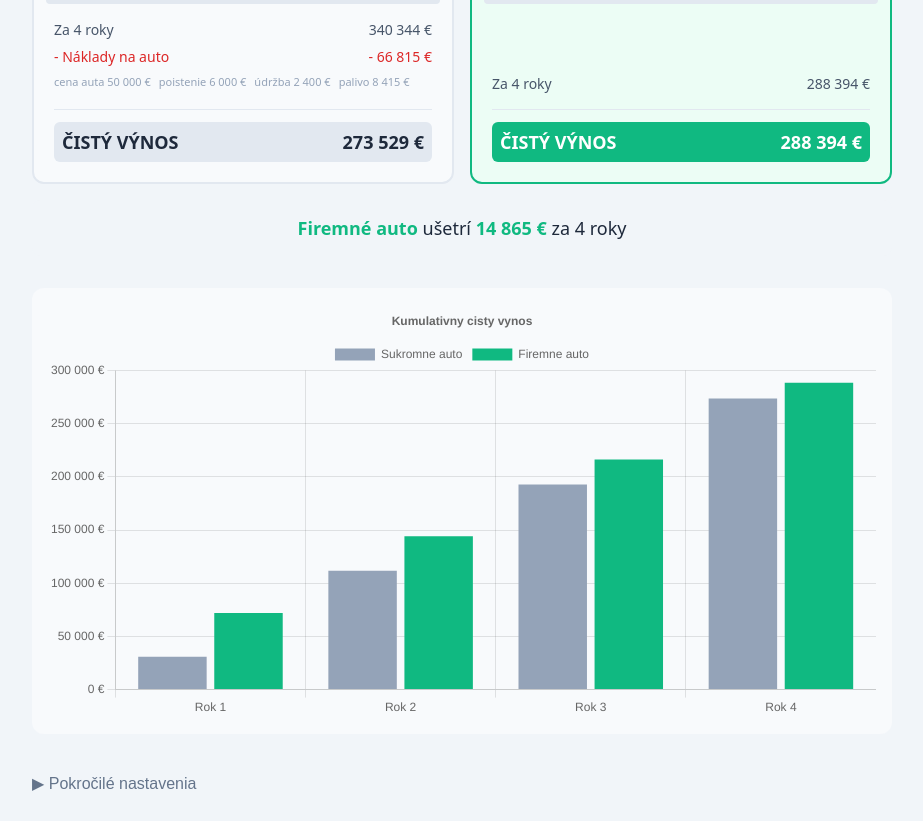
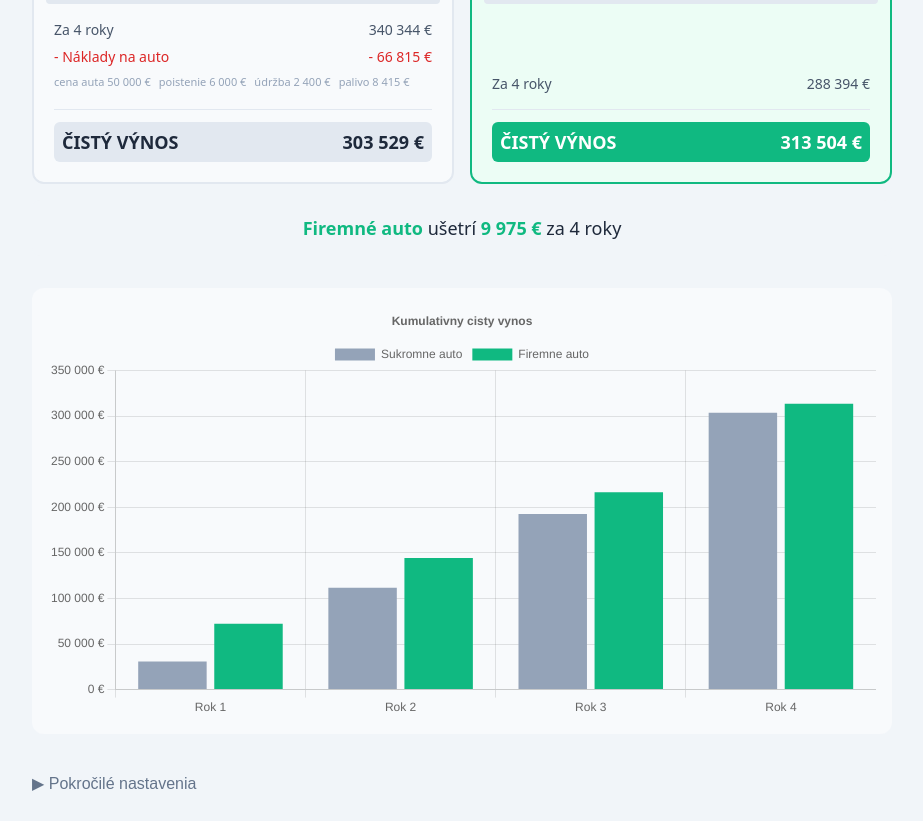
Before and after one commit to mcsdodo/sukromne-vs-firemne-auto, a Vue app: page / in a window 1280 px wide. Shown: the part 938-1759 px from the top of the page, without its empty margins (178-1101 px from the left). Built offline with nearby package versions, Linux system fonts and the light colour scheme.

Commit message:
feat: add car sale calculations to useCalculator
🤖 Generated with [Claude Code](https://claude.com/claude-code)

Co-Authored-By: Claude <noreply@anthropic.com>

```diff
--- a/src/composables/useCalculator.js
+++ b/src/composables/useCalculator.js
@@ -25,6 +25,15 @@ export function useCalculator() {
 
   // Helper: remove VAT
   const withoutVat = (amount) => amount / (1 + vatRate.value)
+
+  // Helper: calculate residual value (linear interpolation)
+  // Anchors: 2y=80%, 4y=60%, 6y=40% -> -10% per year
+  const residualValuePercent = computed(() => {
+    const percent = 1.0 - (years.value * 0.10)
+    return Math.max(0.20, Math.min(0.90, percent))  // clamp 20%-90%
+  })
+
+  const salePrice = computed(() => carPrice.value * residualValuePercent.value)
 
   // Helper: calculate fuel cost
   const fuelCost = computed(() => {
@@ -58,7 +67,12 @@ export function useCalculator() {
 
     // Multi-year totals
     const totalCashOverYears = annualCash * years.value
-    const netToOwner = totalCashOverYears - personalCarPurchase - personalRunningCosts
+
+    // Sale income (private owner gets full amount, no corporate taxes)
+    const saleIncome = salePrice.value
+
+    // Net to owner now includes sale income
+    const netToOwner = totalCashOverYears - personalCarPurchase - personalRunningCosts + saleIncome
 
     return {
       // Annual breakdown
@@ -76,6 +90,9 @@ export function useCalculator() {
       personalCarPurchase,
       personalRunningCosts,
       netToOwner,
+      // Sale data
+      salePrice: salePrice.value,
+      saleIncome,
       // Cost breakdown (for display)
       costBreakdown: {
         depreciation: personalCarPurchase,
@@ -133,6 +150,15 @@ export function useCalculator() {
     const totalMaintenance = maintenanceCost * years.value
     const totalFuel = fuelCostNoVat * years.value
 
+    // Sale calculations (tax on full sale price)
+    const companySalePrice = salePrice.value
+    const saleTax = companySalePrice * companyTax.value
+    const netSaleIncome = companySalePrice - saleTax
+    const saleIncomeAfterDividendTax = netSaleIncome * (1 - dividendTax.value)
+
+    // Update net to owner to include sale income
+    const netToOwnerWithSale = totalDividends + saleIncomeAfterDividendTax
+
     return {
       // Annual breakdown (year 1 representative)
       carCosts: annualDeductionsWithDep,
@@ -145,7 +171,12 @@ export function useCalculator() {
       // Multi-year
       totalCashOverYears: totalDividends,
       personalCosts: 0,
-      netToOwner: totalDividends,
+      netToOwner: netToOwnerWithSale,
+      // Sale data
+      salePrice: companySalePrice,
+      saleTax,
+      netSaleIncome,
+      saleIncomeAfterDividendTax,
       // Detailed
       yearlyBreakdown,
       // Cost breakdown (for display) - totals over period
@@ -183,10 +214,14 @@ export function useCalculator() {
       // Private: accumulate cash, subtract car cost in year 1, subtract running costs each year
       privateCumulative += privateAnnual - privateRunningPerYear
       if (y === 1) privateCumulative -= privateCarCost
+      // Add sale income in final year
+      if (y === years.value) privateCumulative += privateScenario.value.saleIncome
 
       // Company: accumulate dividends
       const companyYear = companyScenario.value.yearlyBreakdown[y - 1]
       companyCumulative += companyYear.dividends
+      // Add sale income in final year
+      if (y === years.value) companyCumulative += companyScenario.value.saleIncomeAfterDividendTax
 
       data.push({
         year: y,
```
